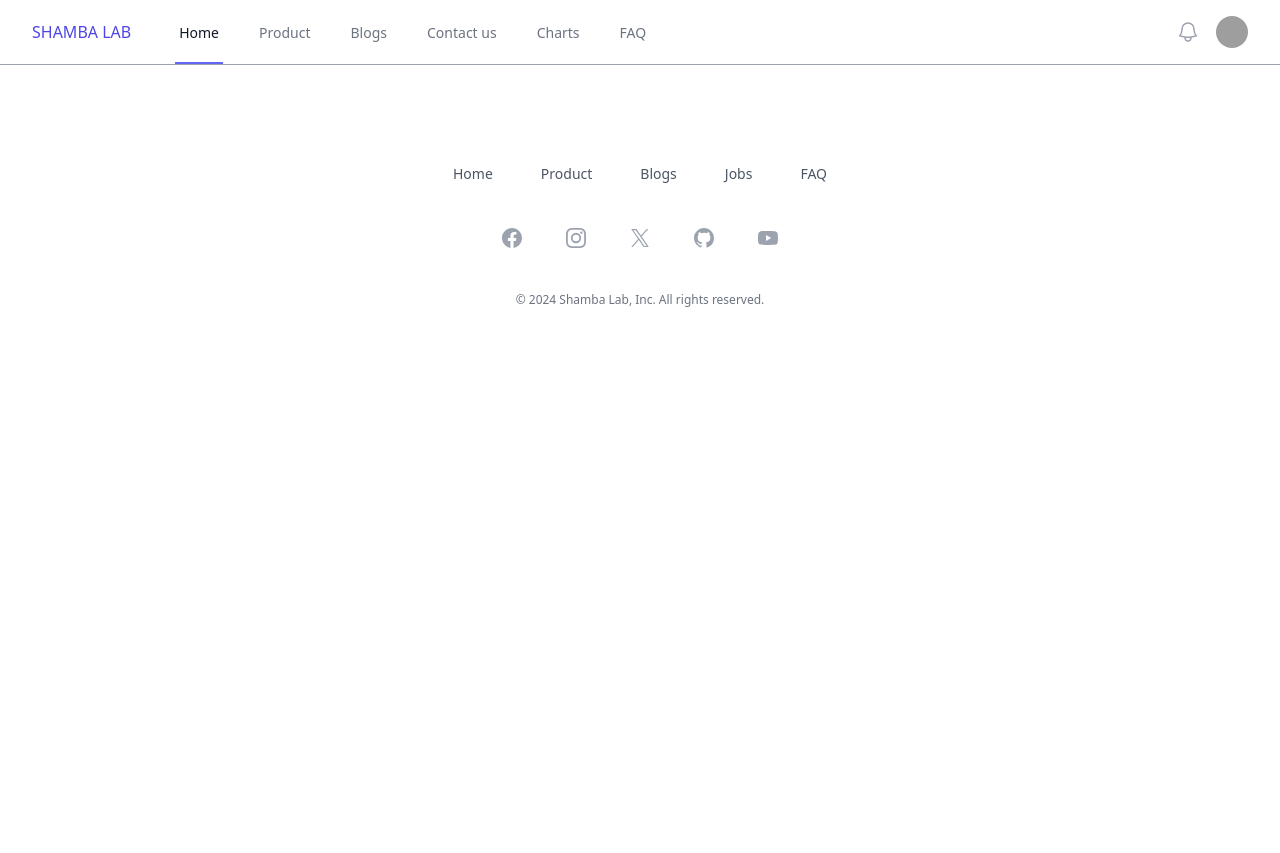
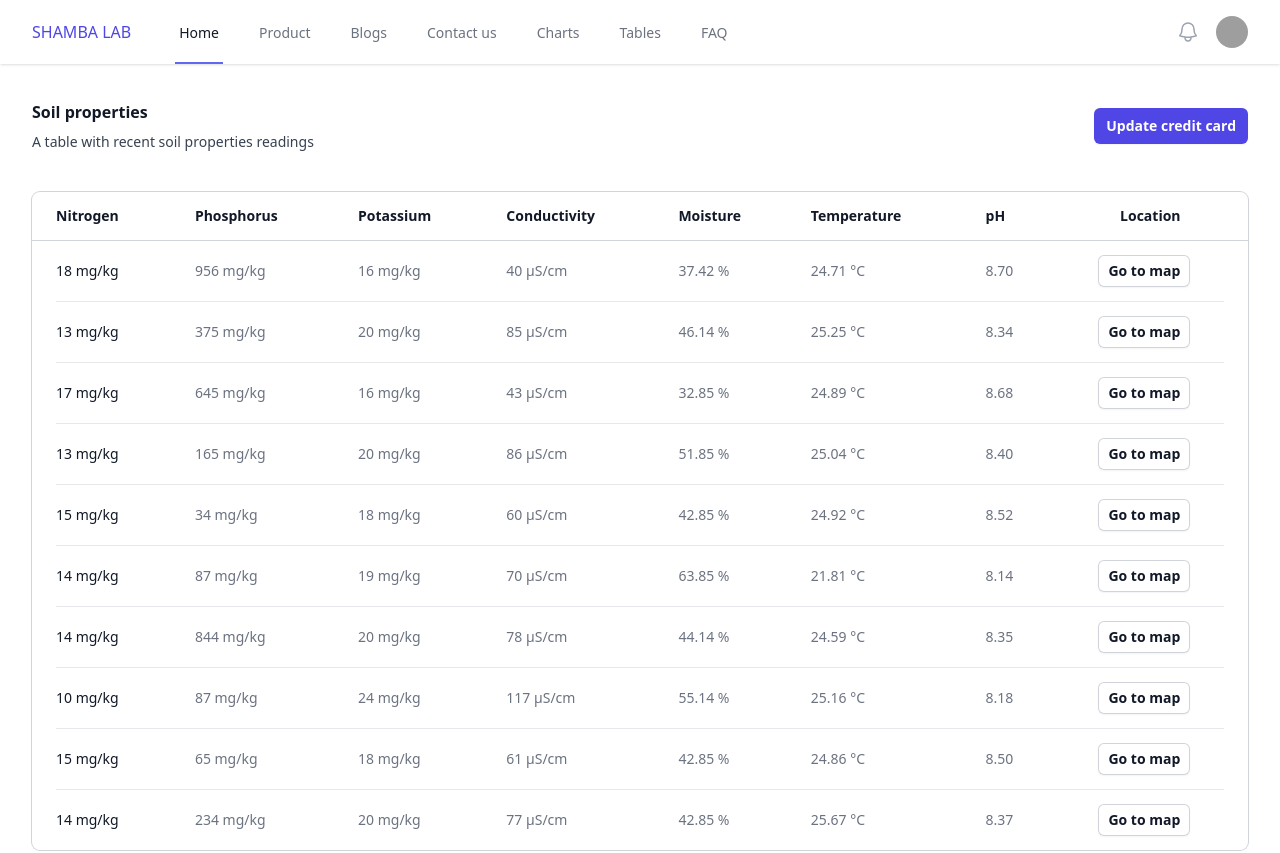
Before and after one commit to lennyjuma/shamba-ui, a Vue app: page /tables in a window 1280 px wide. Shown: the top 853 px of the page. Before the commit the page ends 800 px from the top, so only its background shows below. Built offline with nearby package versions, Linux system fonts and the light colour scheme; grey boxes are pictures that could not be loaded; what highcharts-vue would draw is missing.

Commit message:
added soil property table

```diff
--- a/src/components/navigation/Nav_bar.vue
+++ b/src/components/navigation/Nav_bar.vue
@@ -13,6 +13,7 @@
             <router-link to="/blogs" class="inline-flex items-center border-b-2 border-transparent px-1 pt-1 text-sm font-medium text-gray-500 hover:border-gray-300 hover:text-gray-700">Blogs</router-link>
             <router-link to="/contact" class="inline-flex items-center border-b-2 border-transparent px-1 pt-1 text-sm font-medium text-gray-500 hover:border-gray-300 hover:text-gray-700">Contact us</router-link>
             <router-link to="/charts" class="inline-flex items-center border-b-2 border-transparent px-1 pt-1 text-sm font-medium text-gray-500 hover:border-gray-300 hover:text-gray-700">Charts</router-link>
+            <router-link to="/tables" class="inline-flex items-center border-b-2 border-transparent px-1 pt-1 text-sm font-medium text-gray-500 hover:border-gray-300 hover:text-gray-700">Tables</router-link>
             <router-link to="/faq" class="inline-flex items-center border-b-2 border-transparent px-1 pt-1 text-sm font-medium text-gray-500 hover:border-gray-300 hover:text-gray-700">FAQ</router-link>
           </div>
         </div>
--- a/src/components/navigation/tabs.vue
+++ b/src/components/navigation/tabs.vue
@@ -26,7 +26,7 @@ const emit = defineEmits(["current_tab"])
 const tabs = ref([
   { name: 'Soil', href: '#', count: '52', current: true },
   { name: 'Air', href: '#', count: '6', current: false },
-  { name: 'Location', href: '#', count: '4', current: false },
+  { name: 'Realtime', href: '#', count: '4', current: false },
 ])
 const change_tab = (idx:number) => {
   tabs.value.forEach((tab, index) => {
--- a/src/router/index.ts
+++ b/src/router/index.ts
@@ -33,6 +33,11 @@ const router = createRouter({
       path: '/charts',
       name: 'Analytics',
       component: () => import('../views/Analytics/index.vue')
+    },
+    {
+      path: '/tables',
+      name: 'Tables',
+      component: () => import('../views/tables/index.vue')
     }
   ]
 })
--- a/src/views/Analytics/barChart.vue
+++ b/src/views/Analytics/barChart.vue
@@ -16,6 +16,8 @@ interface ChartOptions {
   title: {
     text: string;
   };
+
+  // colors: string[]
   xAxis: {
     categories: string[];
   };
@@ -35,32 +37,26 @@ export default defineComponent({
   components: {
     highcharts: HighchartsVue.component,
   },
-  setup() {
+
+  props:["title","series","categories","x_axis_unit"],
+  setup(props) {
     const chartOptions = ref<ChartOptions>({
       chart: {
         type: 'column',
       },
       title: {
-        text: 'Air properties',
+        text: props.title,
       },
       xAxis: {
-        categories: ['January', 'February', 'March'],
+        categories:props.categories,
       },
       yAxis: {
         title: {
-          text: 'Fruit eaten',
+          text: props.x_axis_unit,
         },
       },
-      series: [
-        {
-          name: 'Humidity',
-          data: [1, 30, 4],
-        },
-        {
-          name: 'Temperature',
-          data: [5, 7, 3],
-        },
-      ],
+      series: props.series,
+      // colors:["#a16207"]
     });
 
     return {
--- a/src/views/Analytics/index.vue
+++ b/src/views/Analytics/index.vue
@@ -11,15 +11,15 @@ const npk_categories = ref(
   [
     {
       name: 'Nitrogen',
-      data: [5.0, 6.9, 6.5, 10.5, 8.4, 18.5, 25.2, 26.5, 6.3, 8.3, 13.9, 9.6],
+      data: [5000.0, 6.9, 6.5, 10.5, 80.4, 18.5, 250.2, 26.5, 6.3, 8.3, 1300.9, 9.6],
     },
     {
       name: 'Phosphorus',
-      data: [7.0, 3.9, 4.5, 14.5, 18.4, 11.5, 10.2, 8.5, 13.3, 18.3, 21.9, 19.6],
+      data: [1897.0, 3.9, 400.5, 14.5, 180.4, 11.5, 10.2, 80.5, 13.3, 1808.3, 521.9, 190.6],
     },
     {
       name: 'Potassium',
-      data: [13.0, 16.9, 9.5, 24.5, 11.4, 21.5, 15.2, 11.5, 23.3, 10.3, 13.9, 9.6],
+      data: [130.0, 160.9, 9.5, 24.5, 11.4, 210.5, 15.2, 110.5, 623.3, 100.3, 13.9, 9.6],
     }
   ]
 )
@@ -32,7 +32,7 @@ const conductivity_categories = ref([
 const moisture_categories = ref([
     {
       name: 'Moisture',
-      data: [5.0, 6.9, 6.5, 10.5, 8.4, 18.5, 25.2, 26.5, 6.3, 8.3, 13.9, 9.6],
+      data: [855.0, 6.9, 6.5, 10.5, 8.4, 18.5, 25.2, 26.5, 6.3, 8.3, 13.9, 9.6],
     }
   ])
 const temp_categories = ref([
@@ -47,8 +47,20 @@ const pH_categories = ref([
       data: [5.0, 6.9, 6.5, 10.5, 8.4, 18.5, 25.2, 26.5, 6.3, 8.3, 13.9, 9.6],
     }
   ])
-
-const categories = ref(['Jan', 'Feb', 'Mar', 'Apr', 'May', 'Jun', 'Jul', 'Aug', 'Sep', 'Oct', 'Nov', 'Dec'],)
+const air_temp_series = ref([
+  {
+    name: 'Temperature',
+    data: [21, 30, 24,40],
+  }
+])
+const air_humidity_series = ref([
+  {
+    name: 'Humidity',
+    data: [21, 30, 34 ,15],
+  }
+])
+const soil_categories = ref(['Jan', 'Feb', 'Mar', 'Apr', 'May', 'Jun', 'Jul', 'Aug', 'Sep', 'Oct', 'Nov', 'Dec'],)
+const air_categories = ref(['Sep', 'Oct', 'Nov', 'Dec'],)
 const current_tab = ref(0)
 const changed_tab_event = (idx:number) =>{
   current_tab.value = idx
@@ -58,17 +70,17 @@ const changed_tab_event = (idx:number) =>{
 <template>
   <tabs @current_tab=" args => changed_tab_event(args)"></tabs>
   <div v-if="current_tab === 0">
-    <line-chart :x_axis_unit="`mg/kg`" :title="`Nitrogen, Phosphorus , Potassium (N/P/K)`" :series="npk_categories" :categories="categories"/>
-    <line-chart :x_axis_unit="`µS/cm`" :title="`Electrical Conductivity`" :series="conductivity_categories" :categories="categories"/>
-    <line-chart :x_axis_unit="`Percentage (%)`" :title="`Moisture`" :series="moisture_categories" :categories="categories"/>
-    <line-chart :x_axis_unit="`Degree celsius`" :title="`Soil temperature`" :series="temp_categories" :categories="categories"/>
-    <line-chart :x_axis_unit="`pH amount`" :title="`pH`" :series="pH_categories" :categories="categories"/>
+    <line-chart :x_axis_unit="`mg/kg`" :title="`Nitrogen, Phosphorus , Potassium (N/P/K)`" :series="npk_categories" :categories="soil_categories"/>
+    <line-chart :x_axis_unit="`µS/cm`" :title="`Electrical Conductivity`" :series="conductivity_categories" :categories="soil_categories"/>
+    <line-chart  :x_axis_unit="`Percentage (%)`" :title="`Moisture`" :series="moisture_categories" :categories="soil_categories"/>
+    <line-chart :x_axis_unit="`Degree celsius`" :title="`Soil temperature`" :series="temp_categories" :categories="soil_categories"/>
+    <line-chart  :x_axis_unit="`pH amount`" :title="`pH`" :series="pH_categories" :categories="soil_categories"/>
   </div>
   <div v-else-if="current_tab== 1">
-    <BarChartComponent/>
+    <line-chart :x_axis_unit="`Percentage (%)`" :title="`Humidity`" :series="air_humidity_series" :categories="air_categories" />
+    <line-chart  :x_axis_unit="`Degree celsius`" :title="`Temperature`" :series="air_temp_series" :categories="air_categories"  />
   </div>
   <div v-else>
-    <BarChartComponent/>
   </div>
 
 </template>
--- /dev/null
+++ b/src/views/tables/index.vue
@@ -0,0 +1,193 @@
+<template>
+  <div class="px-4 sm:px-6 lg:px-8 py-9 max-w-9xl mx-auto">
+    <div class="sm:flex sm:items-center">
+      <div class="sm:flex-auto">
+        <h1 class="text-base font-semibold leading-6 text-gray-900">Soil properties</h1>
+        <p class="mt-2 text-sm text-gray-700">A table with recent soil properties readings</p>
+      </div>
+      <div class="mt-4 sm:ml-16 sm:mt-0 sm:flex-none">
+        <button type="button" class="block rounded-md bg-indigo-600 px-3 py-2 text-center text-sm font-semibold text-white shadow-sm hover:bg-indigo-500 focus-visible:outline focus-visible:outline-2 focus-visible:outline-offset-2 focus-visible:outline-indigo-600">Update credit card</button>
+      </div>
+    </div>
+    <div class="-mx-4 mt-10 ring-1 ring-gray-300 sm:mx-0 sm:rounded-lg">
+      <table class="min-w-full divide-y divide-gray-300">
+        <thead>
+        <tr>
+          <th scope="col" class="py-3.5 pl-4 pr-3 text-left text-sm font-semibold text-gray-900 sm:pl-6">Nitrogen</th>
+          <th scope="col" class="hidden px-3 py-3.5 text-left text-sm font-semibold text-gray-900 lg:table-cell">Phosphorus</th>
+          <th scope="col" class="hidden px-3 py-3.5 text-left text-sm font-semibold text-gray-900 lg:table-cell">Potassium</th>
+          <th scope="col" class="hidden px-3 py-3.5 text-left text-sm font-semibold text-gray-900 lg:table-cell">Conductivity</th>
+          <th scope="col" class="hidden px-3 py-3.5 text-left text-sm font-semibold text-gray-900 lg:table-cell">Moisture</th>
+          <th scope="col" class="hidden px-3 py-3.5 text-left text-sm font-semibold text-gray-900 lg:table-cell">Temperature</th>
+          <th scope="col" class="hidden px-3 py-3.5 text-left text-sm font-semibold text-gray-900 lg:table-cell">pH</th>
+          <th scope="col" class="px-3 py-3.5 text-center text-sm font-semibold text-gray-900">Location</th>
+
+        </tr>
+        </thead>
+        <tbody>
+        <tr v-for="(soil, planIdx) in soil_properties" :key="soil.id">
+          <td :class="[planIdx === 0 ? '' : 'border-t border-transparent', 'relative py-4 pl-4 pr-3 text-sm sm:pl-6']">
+            <div class="font-medium text-gray-900">
+              {{ soil.nitrogen }} mg/kg
+            </div>
+            <div class="mt-1 flex flex-col text-gray-500 sm:block lg:hidden">
+              <span>{{ soil.memory }} / {{ soil.cpu }}</span>
+              <span class="hidden sm:inline">·</span>
+              <span>{{ soil.storage }}</span>
+            </div>
+            <div v-if="planIdx !== 0" class="absolute -top-px left-6 right-0 h-px bg-gray-200" />
+          </td>
+          <td :class="[planIdx === 0 ? '' : 'border-t border-gray-200', 'hidden px-3 py-3.5 text-sm text-gray-500 lg:table-cell']">{{ soil.phosphorous }} mg/kg</td>
+          <td :class="[planIdx === 0 ? '' : 'border-t border-gray-200', 'hidden px-3 py-3.5 text-sm text-gray-500 lg:table-cell']">{{ soil.potassium }} mg/kg</td>
+          <td :class="[planIdx === 0 ? '' : 'border-t border-gray-200', 'hidden px-3 py-3.5 text-sm text-gray-500 lg:table-cell']">{{ soil.conductivity }} µS/cm</td>
+          <td :class="[planIdx === 0 ? '' : 'border-t border-gray-200', 'hidden px-3 py-3.5 text-sm text-gray-500 lg:table-cell']">{{ soil.moisture }} %</td>
+          <td :class="[planIdx === 0 ? '' : 'border-t border-gray-200', 'hidden px-3 py-3.5 text-sm text-gray-500 lg:table-cell']">{{ soil.temperature }} °C</td>
+          <td :class="[planIdx === 0 ? '' : 'border-t border-gray-200', 'hidden px-3 py-3.5 text-sm text-gray-500 lg:table-cell']">{{ soil.ph }}</td>
+
+          <td :class="[planIdx === 0 ? '' : 'border-t border-transparent', 'relative py-3.5 pl-3 pr-4 text-center font-medium sm:pr-6']">
+            <button type="button" class="inline-flex items-center rounded-md bg-white px-2.5 py-1.5 text-sm font-semibold text-gray-900 shadow-sm ring-1 ring-inset ring-gray-300 hover:bg-gray-50 disabled:cursor-not-allowed disabled:opacity-30 disabled:hover:bg-white" :disabled="soil.isCurrent">
+              Go to map<span class="sr-only">, {{ soil.name }}</span>
+            </button>
+            <div v-if="planIdx !== 0" class="absolute -top-px left-0 right-6 h-px bg-gray-200" />
+          </td>
+        </tr>
+        </tbody>
+      </table>
+    </div>
+  </div>
+</template>
+
+<script setup>
+const soil_properties = [
+  {
+    "createdAt": "2024-08-08T20:37:47.204006Z",
+    "updatedAt": "2024-08-08T20:37:47.204006Z",
+    "id": "05e7f8f8-5c29-4f13-905c-3702579e4f9e",
+    "nitrogen": "18",
+    "phosphorous": "956",
+    "potassium": "16",
+    "conductivity": "40",
+    "moisture": "37.42",
+    "temperature": "24.71",
+    "deviceId": "865992037613876",
+    "ph": "8.70"
+  },
+  {
+    "createdAt": "2024-08-08T10:40:07.322968Z",
+    "updatedAt": "2024-08-08T10:40:07.322968Z",
+    "id": "09cb7643-56fb-423a-b8d7-cd009921dd41",
+    "nitrogen": "13",
+    "phosphorous": "375",
+    "potassium": "20",
+    "conductivity": "85",
+    "moisture": "46.14",
+    "temperature": "25.25",
+    "deviceId": "865992037613876",
+    "ph": "8.34"
+  },
+  {
+    "createdAt": "2024-08-08T21:01:21.438817Z",
+    "updatedAt": "2024-08-08T21:01:21.438817Z",
+    "id": "0a280dd0-c61d-4d73-8427-9aaa06b220c6",
+    "nitrogen": "17",
+    "phosphorous": "645",
+    "potassium": "16",
+    "conductivity": "43",
+    "moisture": "32.85",
+    "temperature": "24.89",
+    "deviceId": "865992037613876",
+    "ph": "8.68"
+  },
+  {
+    "createdAt": "2024-08-08T11:12:03.133298Z",
+    "updatedAt": "2024-08-08T11:12:03.133298Z",
+    "id": "0b0701f2-8faf-4eb7-aad5-38742f54c309",
+    "nitrogen": "13",
+    "phosphorous": "165",
+    "potassium": "20",
+    "conductivity": "86",
+    "moisture": "51.85",
+    "temperature": "25.04",
+    "deviceId": "865992037613876",
+    "ph": "8.40"
+  },
+  {
+    "createdAt": "2024-08-09T07:23:37.345773Z",
+    "updatedAt": "2024-08-09T07:23:37.345773Z",
+    "id": "0c6ac576-e52e-4b64-9665-12f205e93360",
+    "nitrogen": "15",
+    "phosphorous": 34,
+    "potassium": "18",
+    "conductivity": "60",
+    "moisture": "42.85",
+    "temperature": "24.92",
+    "deviceId": "865992037613876",
+    "ph": "8.52"
+  },
+  {
+    "createdAt": "2024-08-08T09:20:21.675782Z",
+    "updatedAt": "2024-08-08T09:20:21.675782Z",
+    "id": "0dea0505-488d-4938-b9b0-17fcd4af7da0",
+    "nitrogen": "14",
+    "phosphorous": 87,
+    "potassium": "19",
+    "conductivity": "70",
+    "moisture": "63.85",
+    "temperature": "21.81",
+    "deviceId": "865992037613876",
+    "ph": "8.14"
+  },
+  {
+    "createdAt": "2024-08-08T16:52:18.817054Z",
+    "updatedAt": "2024-08-08T16:52:18.817054Z",
+    "id": "103a34dc-a960-4a58-8f2f-ff5cc7c1f55c",
+    "nitrogen": "14",
+    "phosphorous": "844",
+    "potassium": "20",
+    "conductivity": "78",
+    "moisture": "44.14",
+    "temperature": "24.59",
+    "deviceId": "865992037613876",
+    "ph": "8.35"
+  },
+  {
+    "createdAt": "2024-08-07T23:26:27.930211Z",
+    "updatedAt": "2024-08-07T23:26:27.930211Z",
+    "id": "11317ca9-ed08-433b-8efd-3a96b7e8b121",
+    "nitrogen": "10",
+    "phosphorous": "87",
+    "potassium": "24",
+    "conductivity": "117",
+    "moisture": "55.14",
+    "temperature": "25.16",
+    "deviceId": "865992037613876",
+    "ph": "8.18"
+  },
+  {
+    "createdAt": "2024-08-09T07:28:51.486407Z",
+    "updatedAt": "2024-08-09T07:28:51.486407Z",
+    "id": "12ff1773-54a8-4372-8f6c-536c1e9e5fb1",
+    "nitrogen": "15",
+    "phosphorous": "65",
+    "potassium": "18",
+    "conductivity": "61",
+    "moisture": "42.85",
+    "temperature": "24.86",
+    "deviceId": "865992037613876",
+    "ph": "8.50"
+  },
+  {
+    "createdAt": "2024-08-08T17:55:59.203464Z",
+    "updatedAt": "2024-08-08T17:55:59.203464Z",
+    "id": "15f4b833-c61d-485a-902f-8e4ff8fc884a",
+    "nitrogen": "14",
+    "phosphorous": "234",
+    "potassium": "20",
+    "conductivity": "77",
+    "moisture": "42.85",
+    "temperature": "25.67",
+    "deviceId": "865992037613876",
+    "ph": "8.37"
+  } // More soil_properties...
+]
+</script>
```
